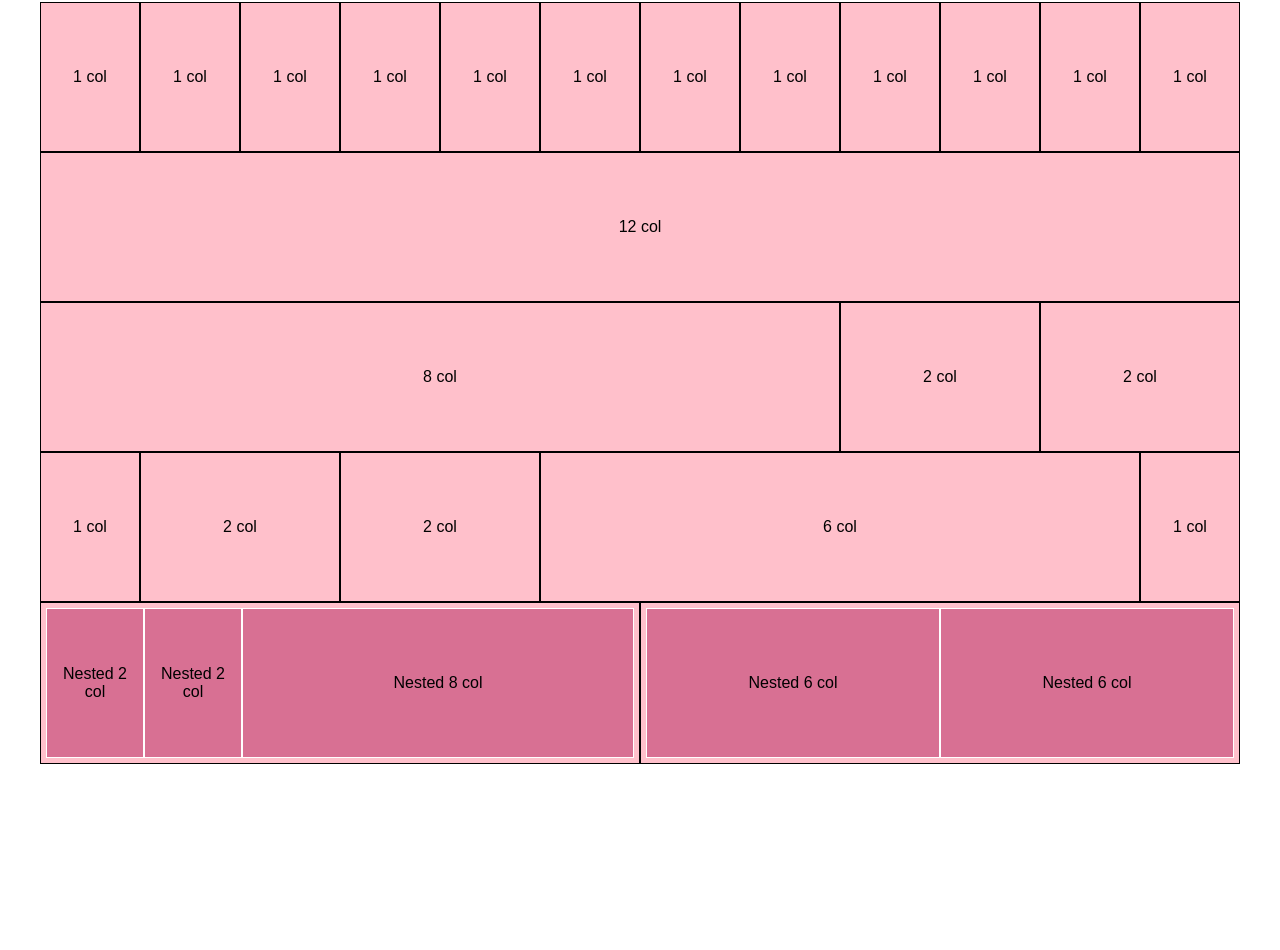
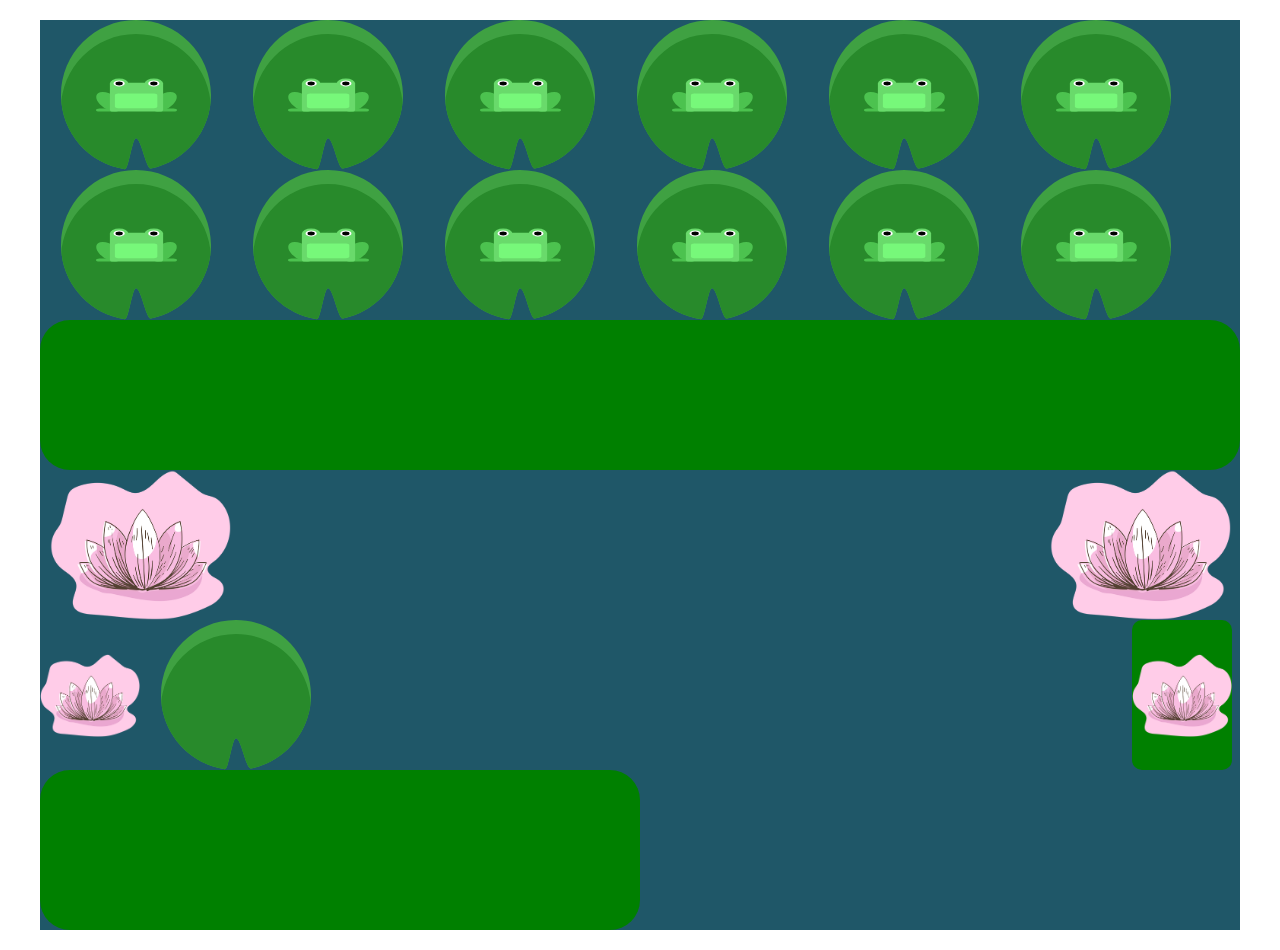
Before and after one commit to SaraPasinato/html-css-12bool, a plain HTML site: page index.html in a window 1280 px wide. Before the commit the page ends 800 px from the top, so only its background shows below. Drawn offline with Linux system fonts and the light colour scheme.

Commit message:
Added responsive layout in brackpoint

```diff
--- a/css/bool12.css
+++ b/css/bool12.css
@@ -12,7 +12,7 @@
 .container{
     width: 100%;
     max-width: 1200px;
-    margin: 2px auto;
+    margin: 20px auto;
 }
 /*  container fluid */
 
@@ -136,7 +136,97 @@
 .col-offeset-xl-1{
     margin-left:calc(100%/12 * 1);
 }
+/*! Flex  12 col layout system */
+@media screen and (max-width: 575) {
 
+
+.col-xs-12{
+    width: calc(100%/12 * 12);
+    max-width: calc(100%/12 * 12);
+}
+.col-xs-11{
+    width: calc(100%/12 * 11);
+    max-width: calc(100%/12 * 11);
+}
+.col-xs-10{
+    width: calc(100%/12 * 10);
+    max-width: calc(100%/12 * 10);
+}
+.col-xs-9{
+    width: calc(100%/12 * 9);
+    max-width: calc(100%/12 * 9);
+}
+.col-xs-8{
+    width: calc(100%/12 * 8);
+    max-width: calc(100%/12 * 8);
+}
+.col-xs-7{
+    width: calc(100%/12 * 7);
+    max-width: calc(100%/12 * 7);
+}
+
+.col-xs-6{
+    width: calc(100%/12 * 6);
+    max-width: calc(100%/12 * 6);
+}
+.col-xs-5{
+    width: calc(100%/12 * 5);
+    max-width: calc(100%/12 * 5);
+}
+.col-xs-4{
+    width: calc(100%/12 * 4);
+    max-width: calc(100%/12 * 4);
+}
+.col-xs-3{
+    width: calc(100%/12 * 3);
+    max-width: calc(100%/12 * 3);
+}
+.col-xs-2{
+    width: calc(100%/12 * 2);
+    max-width: calc(100%/12 * 2);
+}
+.col-xs-1{
+    width: calc(100%/12 * 1);
+    max-width: calc(100%/12 * 1);
+}
+/*! Offset*/
+.col-offeset-xs-12{
+    margin-left:calc(100%/12 * 12);
+}
+.col-offeset-xs-10{
+    margin-left:calc(100%/12 * 10);
+}
+.col-offeset-xs-11{
+    margin-left:calc(100%/12 * 11);
+}
+.col-offeset-xs-9{
+    margin-left:calc(100%/12 * 9);
+}
+.col-offeset-xs-8{
+    margin-left:calc(100%/12 * 8);
+}
+.col-offeset-xs-7{
+    margin-left:calc(100%/12 * 7);
+}
+.col-offeset-xs-6{
+    margin-left:calc(100%/12 * 6);
+}
+.col-offeset-xs-5{
+    margin-left:calc(100%/12 * 5);
+}
+.col-offeset-xs-4{
+    margin-left:calc(100%/12 * 4);
+}
+.col-offeset-xs-3{
+    margin-left:calc(100%/12 * 3);
+}
+.col-offeset-xs-2{
+    margin-left:calc(100%/12 * 2);
+}
+.col-offeset-xs-1{
+    margin-left:calc(100%/12 * 1);
+ }
+}
 /*! Breakpoint */
 /*? Brackpoint medium */
 
@@ -360,7 +450,7 @@
 
 /*? Brackpoint sm */
 
-@media screen and(min-width:575px){
+@media screen and(min-width:576px){
     /*  flex col 12 grid system */
     .col-sm{
         flex-grow: 1;
--- /dev/null
+++ b/css/responsive.css
@@ -0,0 +1,51 @@
+
+/* Small devices (landscape phones, 576px and up) */
+@media (max-width: 575px) {
+  .lilypad{
+      display: none;
+  }
+ }
+
+@media (min-width: 576px) {
+  .lilypad{
+      filter: opacity(0%);
+      display:inline-flex;
+  }
+
+  .lilypad.visible{
+    filter: opacity(100%);
+    display:inline-flex;
+  }
+ }
+
+ /* Medium devices (tablets, 768px and up) */
+@media (min-width: 768px) {
+ .lilypad{
+        filter: opacity(100%);
+        display:inline-flex;
+    }
+ #pond3{
+     order:1;
+ }
+
+ #loto1{
+     order:1;
+ }
+
+ #grass5{
+     order:-1;
+ }
+
+ .md-hidden{
+    visibility: hidden;
+ }
+
+ .grass{
+    background-color: rgb(59,121,73);
+ }
+
+}
+ /* Large devices (desktops, 992px and up) */
+@media (min-width: 992px) {
+
+}
--- a/css/style.css
+++ b/css/style.css
@@ -1,18 +1,79 @@
 .container,
 .container-fluid{
-
     min-height: 100px;
 }
 
 [class*='col']{
     min-height: 150px;
-    background-color: #ffc0cb;
-    border: 1px solid #000;
+
     padding: 5px;
 }
 
 [class*='col'] [class*='col']{
     min-height: 150px;
-    background-color: #d87093;
-    border: 1px solid #fff;
 }
+
+.pond{
+    background-color: #1F5768;
+
+  }
+
+  [class*="col"] .lilypad {
+    background-color: none;
+    border: none;
+  }
+
+  .lilypad{
+    background-image: url("../img/lilypad-green.svg");
+    flex-basis: 16%;
+    max-height: 100%;
+    background-position: center center;
+    background-size: contain;
+    background-repeat: no-repeat;
+
+}
+
+.forg.green{
+    background-image: url("../img/frog-green.svg");
+    min-width: 74%;
+    min-height: 31%;
+    background-position: center center;
+    background-size: 60% 100%;
+
+    background-repeat: no-repeat;
+
+}
+p{
+    font-size: 10px;
+    visibility: hidden;
+}
+
+.pond:hover p,
+.grass:hover p,
+.forg.green:hover p{
+   visibility: visible;
+}
+
+.grass{
+    background-color: green;
+    border-radius: 30px;
+
+}
+
+.loto{
+    background-image: url("../img/pngaaa.com-2111867.png");
+    background-position: center center;
+    background-size: contain;
+    background-repeat: no-repeat;
+
+}
+
+.grass.loto{
+    border-radius: 10px;
+    border: none;
+}
+
+.center{
+    justify-content: center;
+    align-items: center;
+}
--- a/index.html
+++ b/index.html
@@ -6,6 +6,7 @@
     <meta http-equiv="X-UA-Compatible" content="IE=edge">
     <meta name="viewport" content="width=device-width, initial-scale=1.0">
     <link rel="stylesheet" href="./css/bool12.css">
+    <link rel="stylesheet" href="./css/responsive.css">
     <link rel="stylesheet" href="./css/style.css">
 
     <title>Bool12</title>
@@ -15,87 +16,107 @@
     <main>
         <div class="container text-center">
             <!-- Riga 12-layout system col-1-->
-            <div class="row">
-                <div class="col-sm-1 col-lg-1 col-xl-1 flex-center">
-                    <p class="">1 col </p>
+            <div class="row pond">
+                <div class=" col-sm-6  col-lg-2 lilypad flex-center">
+                    <div class="forg green">
+                    </div>
                 </div>
-                <div class="col-sm-1 col-lg-1 col-xl-1 flex-center">
-                    <p class="">1 col </p>
+                <div class="col-sm-6 col-lg-2 lilypad visible flex-center">
+                    <div class="forg green"></div>
                 </div>
-                <div class="col-sm-1 col-lg-1 col-xl-1 flex-center">
-                    <p class="">1 col </p>
+                <div class="col-sm-6  col-lg-2 lilypad  flex-center">
+                    <div class="forg green">
+
+                    </div>
                 </div>
-                <div class="col-sm-1 col-lg-1 col-xl-1 flex-center">
-                    <p class="">1 col </p>
+                <div class="col-sm-6  col-lg-2 lilypad  visible flex-center">
+                    <div class="forg green">
+
+                    </div>
                 </div>
-                <div class="col-sm-1 col-lg-1 col-xl-1 flex-center">
-                    <p class="">1 col </p>
+                <div class="col-sm-6  col-lg-2 lilypad  flex-center">
+                    <div class="forg green">
+
+                    </div>
                 </div>
-                <div class="col-sm-1 col-lg-1 col-xl-1 flex-center">
-                    <p class="">1 col </p>
+                <div class="col-sm-6 col-lg-2 lilypad visible flex-center">
+                    <div class="forg green">
+                    </div>
                 </div>
-                <div class="col-sm-1 col-lg-1 col-xl-1 flex-center">
-                    <p class="">1 col </p>
+                <div class="col-sm-6 col-lg-2 lilypad visible flex-center">
+                    <div class="forg green">
+
+                    </div>
                 </div>
-                <div class="col-sm-1 col-lg-1 col-xl-1 flex-center">
-                    <p class="">1 col </p>
+                <div class="col-sm-6 col-lg-2 lilypad flex-center">
+                    <div class="forg green">
+
+                    </div>
                 </div>
-                <div class="col-sm-1 col-lg-1 col-xl-1 flex-center">
-                    <p class="">1 col </p>
+                <div class="col-sm-6 col-lg-2  lilypad visible flex-center">
+                    <div class="forg green">
+
+                    </div>
                 </div>
-                <div class="col-sm-1 col-lg-1 col-xl-1 flex-center">
-                    <p class="">1 col </p>
+                <div class="col-sm-6 col-lg-1 col-xl-2 lilypad flex-center">
+                    <div class="forg green">
+
+                    </div>
                 </div>
-                <div class="col-sm-1 col-lg-1 col-xl-1 flex-center">
-                    <p class="">1 col </p>
+                <div class="col-sm-6 col-lg-1 col-xl-2 lilypad visible flex-center">
+                    <div class="forg green">
+
+                    </div>
                 </div>
-                <div class="col-sm-1 col-lg-1 col-xl-1 flex-center">
-                    <p class="">1 col </p>
+                <div class="col-sm-6 col-lg-1 col-xl-2  lilypad flex-center">
+                    <div class="forg green">
+
+                    </div>
                 </div>
             </div>
             <!-- Riga 12-layout system col-12-->
-            <div class="row">
-                <div class="col-sm-12 col-lg-12 col-xl-12 flex-center">
+            <div class="row pond">
+                <div class="col-sm-12 col-lg-12 col-xl-12 grass flex-center">
                     <p>12 col</p>
                 </div>
             </div>
             <!-- Riga 12-layout system combined:8-2-2 cols -->
-            <div class="row">
-                <div class="col-sm-8 col-lg-8 col-xl-8 flex-center">
+            <div class="row pond">
+                <div id="pond3" class="col-sm-8 col-md-6  col-lg-8 col-xl-8 flex-center">
                     <p>8 col</p>
                 </div>
-                <div class="col-xl-2 flex-center">
+                <div id="loto1" class="col-xl-2  col-md-3 loto flex-center">
                     <p>2 col</p>
                 </div>
-                <div class="col-xl-2 flex-center">
+                <div class="col-xl-2 col-md-3 loto flex-center">
                     <p>2 col</p>
                 </div>
             </div>
             <!-- Riga 12-layout system combined:1-2-2-6-1 cols -->
-            <div class="row">
-                <div class="col-sm-1 col-lg-1 col-xl-1 flex-center">
+            <div class="row pond">
+                <div class="col-sm-1 col-lg-1 col-xl-1   loto flex-center">
                     <p>1 col</p>
                 </div>
-                <div class="col-sm-2 col-lg-2 col-xl-2 flex-center">
+                <div class="col-sm-2 col-lg-2 col-xl-2  lilypad flex-center">
                     <p>2 col</p>
                 </div>
-                <div class="col-sm-2 col-lg-2 col-xl-2  flex-center">
+                <div class="col-sm-2 col-lg-2 col-xl-2  grass loto md-hidden flex-center">
                     <p>2 col</p>
                 </div>
-                <div class="col-sm-6 col-lg-6 col-xl-6 flex-center">
+                <div class="col-sm-6 col-lg-6 col-xl-6  flex-center">
                     <p>6 col</p>
                 </div>
-                <div class="col-sm-1 col-lg-1 col-xl-1 flex-center">
+                <div class="col-sm-1 col-lg-1 col-xl-1 grass  loto flex-center">
                     <p>1 col</p>
                 </div>
             </div>
             <!-- Riga 12-layout system nested:2cols-6 > 2-2-8 + >6-6  -->
-            <div class="row">
-                <div class="row col-sm-6 col-lg-6 col-xl-6 ">
-                    <div class="col-sm-2 col-lg-2 col-xl-2  flex-center">
+            <div class="row pond">
+                <div class="row col-sm-6 col-lg-6 col-xl-6  ">
+                    <div class="col-sm-2 col-lg-2 col-xl-2 loto md-hidden flex-center">
                         <p>Nested 2 col</p>
                     </div>
-                    <div class="col-sm-2 col-lg-2 col-xl-2  flex-center">
+                    <div class="col-sm-2 col-lg-2 col-xl-2 loto md-hidden flex-center">
                         <p>Nested 2 col</p>
                     </div>
 
@@ -103,7 +124,7 @@
                         <p>Nested 8 col</p>
                     </div>
                 </div>
-                <div class="row col-sm-6 col-lg-6 col-xl-6">
+                <div id="grass5" class="row col-sm-6 col-lg-6 col-xl-6 grass">
                     <div class="col-sm-6 col-lg-6 col-xl-6 flex-center">
                         <p>Nested 6 col</p>
                     </div>
```
Also changed, not shown: img/12bool.png (added), img/frog-green.svg (added), img/images.jpg (added), img/lilypad-green.svg (added), img/pngaaa.com-2111867.png (added).
